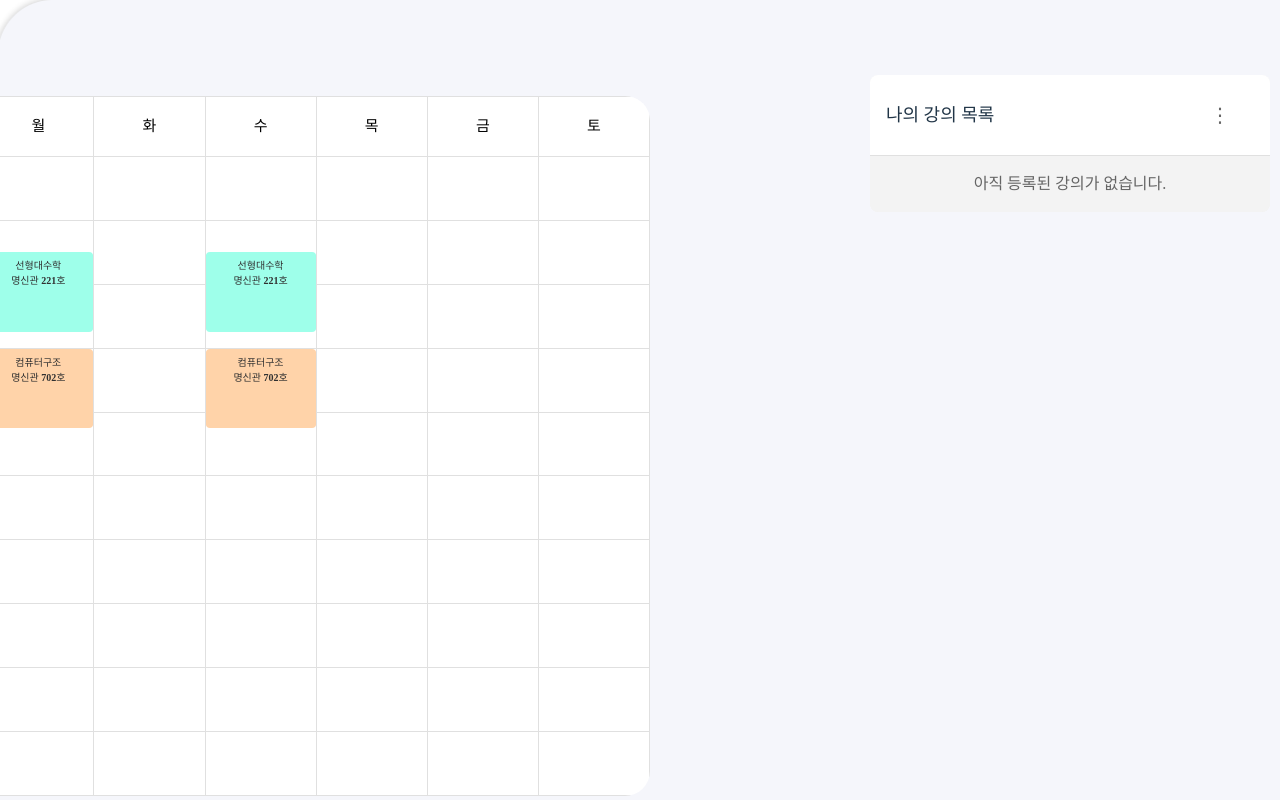
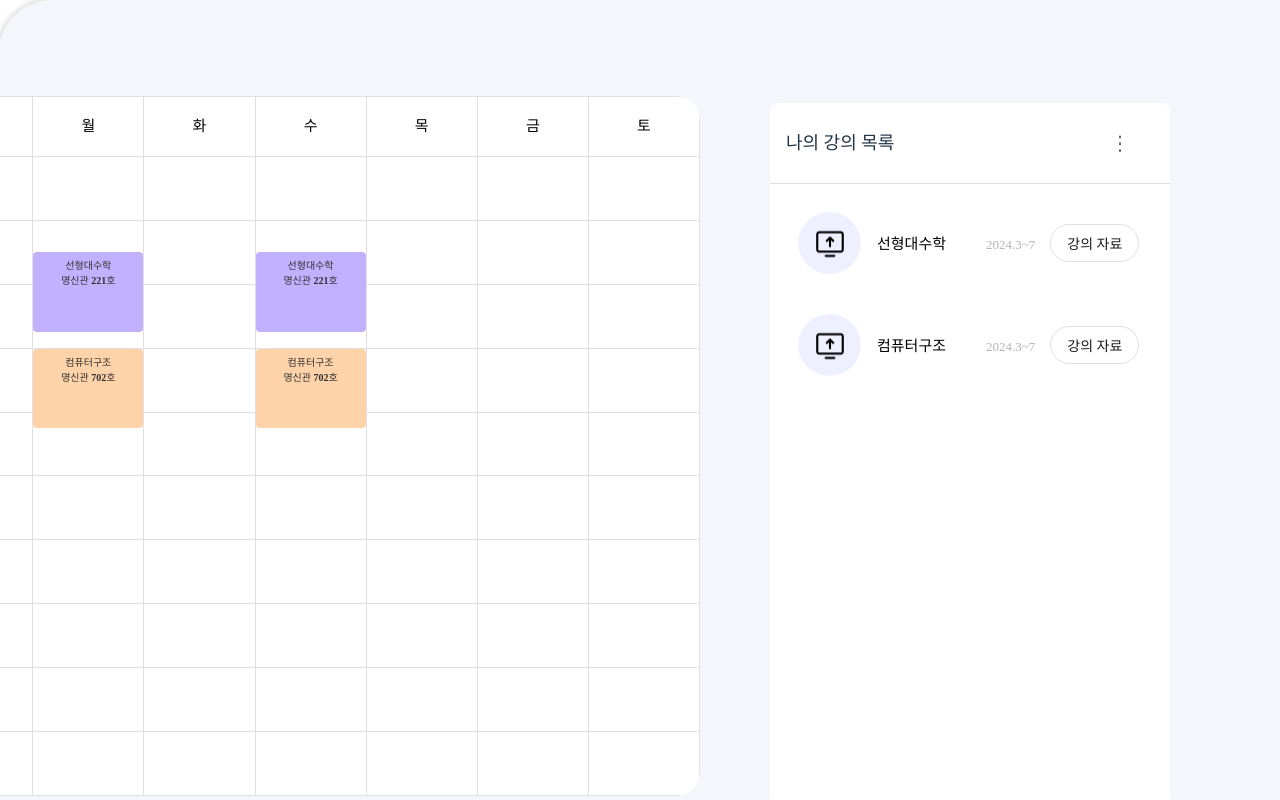
Before and after one commit to WEBFINITE-solux/WEBFINITE-FE, a React (Vite) app: page /timetable in a window 1280 px wide. Shown: the top 800 px of the page. Built offline with nearby package versions, Linux system fonts and the light colour scheme.

Commit message:
feat : 기본 구조 완성

```diff
--- a/src/component/timetable/CourseList.tsx
+++ b/src/component/timetable/CourseList.tsx
@@ -2,15 +2,21 @@ import React from "react";
 import styled from "styled-components";
 
 type Course = {
-  id: number;
-  title: string;
+  course_id: number;
+  course_title: string;
+  period: string;
+  day: string[];
+  start_time: string;
+  end_time: string;
   location: string;
-  time: string;
+  color?: string;
 };
 
-const CourseList: React.FC = () => {
-  const courses: Course[] = [];
+type CourseListProps = {
+  courses: Course[];
+};
 
+const CourseList: React.FC<CourseListProps> = ({ courses }) => {
   return (
     <Container>
       <Header>
@@ -23,11 +29,13 @@ const CourseList: React.FC = () => {
         ) : (
           <CourseListContainer>
             {courses.map((course) => (
-              <CourseItem key={course.id}>
-                <CourseTitle>{course.title}</CourseTitle>
-                <CourseDetails>
-                  {course.location} | {course.time}
-                </CourseDetails>
+              <CourseItem key={course.course_id}>
+                <CourseIconContainer src="/courseImg.png" alt="강의 이미지" />
+                <CourseInfo>
+                  <CourseTitle>{course.course_title}</CourseTitle>
+                  <CoursePeriod>{course.period}</CoursePeriod>
+                </CourseInfo>
+                <UploadButton>강의 자료</UploadButton>
               </CourseItem>
             ))}
           </CourseListContainer>
@@ -41,11 +49,14 @@ export default CourseList;
 
 const Container = styled.div`
   width: 400px;
-  height: 100%;
-  background-color: #f3f3f3;
+  height: 700px;
+  background-color: #ffffff;
   border-radius: 8px;
-  display: flex;
+  position: absolute;
+  top: 28px;
+  right: 100px;
   flex-direction: column;
+  overflow: hidden;
 `;
 
 const Header = styled.div`
@@ -75,10 +86,10 @@ const OptionsButton = styled.button`
 const Content = styled.div`
   flex: 1;
   display: flex;
-  justify-content: center;
+  flex-direction: column;
   align-items: center;
   padding: 16px;
-  background-color: #f3f3f3;
+  background-color: #ffffff;
   border-radius: 0 0 8px 8px;
 `;
 
@@ -93,27 +104,68 @@ const CourseListContainer = styled.div`
   width: 100%;
   display: flex;
   flex-direction: column;
-  gap: 12px;
+  gap: 16px;
 `;
 
 const CourseItem = styled.div`
-  background-color: #ffffff;
-  border: 1px solid #e0e0e0;
-  border-radius: 8px;
+  display: flex;
+  align-items: center;
   padding: 12px;
+  background-color: none;
+  width: 400px;
+`;
+
+const CourseIconContainer = styled.img`
+  width: 63px;
+  height: 62px;
+  background-color: none;
+  border-radius: 50%;
   display: flex;
-  flex-direction: column;
+  justify-content: center;
+  align-items: center;
+  margin-right: 16px;
+`;
+
+const CourseInfo = styled.div`
+  display: flex;
+  flex-direction: row;
+  justify-content: space-between;
+  align-items: center;
+  gap: 40px;
+  margin-top: 3px;
 `;
 
 const CourseTitle = styled.div`
+  color: #000;
   font-family: Pretendard;
-  font-size: 16px;
-  font-weight: bold;
-  margin-bottom: 4px;
+  font-size: 15px;
+  font-style: normal;
+  font-weight: 600;
+  line-height: 150%;
 `;
 
-const CourseDetails = styled.div`
+const CoursePeriod = styled.div`
+  color: #b3b3b3;
+  font-family: Pretendard;
+  font-size: 13px;
+  font-style: normal;
+  font-weight: 400;
+  line-height: 150%;
+`;
+
+const UploadButton = styled.button`
+  border: 1px solid #e0e0e0;
+  border-radius: 28.858px;
+  background: #fff;
+  padding: 8px 16px;
   font-family: Pretendard;
   font-size: 14px;
-  color: #656565;
+  font-weight: bold;
+  color: #1a1a1a;
+  cursor: pointer;
+  margin-left: 15px;
+
+  &:hover {
+    background-color: #f1f3f5;
+  }
 `;
--- a/src/component/timetable/TimetableComponent.tsx
+++ b/src/component/timetable/TimetableComponent.tsx
@@ -1,7 +1,8 @@
-import React, { useState } from "react";
+import React from "react";
 import styled from "styled-components";
 
 type Course = {
+  course_id: number;
   course_title: string;
   period: string;
   day: string[];
@@ -11,33 +12,11 @@ type Course = {
   color?: string;
 };
 
-const TimetableComponent: React.FC = () => {
-  const colors = ["#FFD3A9", "#C2B1FF", "#FF9E9E", "#95BAFF", "#9EFFEA"];
+type TimetableProps = {
+  courses: Course[];
+};
 
-  const [courses, setCourses] = useState<Course[]>(
-    [
-      {
-        course_title: "선형대수학",
-        period: "2024-01-10",
-        day: ["MON", "WED"],
-        start_time: "10:30",
-        end_time: "11:45",
-        location: "명신관 221호",
-      },
-      {
-        course_title: "컴퓨터구조",
-        period: "2024-01-10",
-        day: ["MON", "WED"],
-        start_time: "12:00",
-        end_time: "13:15",
-        location: "명신관 702호",
-      },
-    ].map((course) => ({
-      ...course,
-      color: colors[Math.floor(Math.random() * colors.length)],
-    }))
-  );
-
+const TimetableComponent: React.FC<TimetableProps> = ({ courses }) => {
   const dayMap: Record<string, string> = {
     SUN: "일",
     MON: "월",
@@ -81,9 +60,9 @@ const TimetableComponent: React.FC = () => {
                         timeToNumber(course.start_time) < i + 10 &&
                         timeToNumber(course.end_time) > i + 9
                     )
-                    .map((course, idx) => (
+                    .map((course) => (
                       <CourseBlock
-                        key={idx}
+                        key={course.course_id}
                         style={{
                           height: `${
                             (timeToNumber(course.end_time) -
@@ -116,7 +95,7 @@ export default TimetableComponent;
 const Container = styled.div`
   position: absolute;
   top: 1px;
-  right: 600px;
+  right: 550px;
   align-items: center;
   padding: 20px;
   background-color: none;
--- a/src/pages/timetable.tsx
+++ b/src/pages/timetable.tsx
@@ -3,34 +3,71 @@ import styled from "styled-components";
 import TimetableComponent from "../component/timetable/TimetableComponent";
 import CourseList from "../component/timetable/courseList";
 
+type Course = {
+  course_id: number;
+  course_title: string;
+  period: string;
+  day: string[];
+  start_time: string;
+  end_time: string;
+  location: string;
+  color?: string;
+};
+
 const Timetable: React.FC = () => {
+  const colors = ["#FFD3A9", "#C2B1FF", "#FF9E9E", "#95BAFF", "#9EFFEA"];
+  const courses: Course[] = [
+    {
+      course_id: 1,
+      course_title: "선형대수학",
+      period: "2024.3~7",
+      day: ["MON", "WED"],
+      start_time: "10:30",
+      end_time: "11:45",
+      location: "명신관 221호",
+      color: colors[Math.floor(Math.random() * colors.length)],
+    },
+    {
+      course_id: 2,
+      course_title: "컴퓨터구조",
+      period: "2024.3~7",
+      day: ["MON", "WED"],
+      start_time: "12:00",
+      end_time: "13:15",
+      location: "명신관 702호",
+      color: colors[Math.floor(Math.random() * colors.length)],
+    },
+  ];
+
   return (
     <Container>
       <TimetableBack src="/timetableBackground.png" />
       <TimetableContainer>
-        <TimetableComponent />
-        <CourseList />
+        <TimetableComponent courses={courses} />
+        <CourseList courses={courses} />
       </TimetableContainer>
     </Container>
   );
 };
+
+export default Timetable;
 
 const Container = styled.div`
   display: flex;
   height: 100vh;
   background-color: #ffffff;
 `;
+
 const TimetableBack = styled.img`
   width: 1704px;
   height: 1079px;
   flex-shrink: 0;
   z-index: 1;
 `;
+
 const TimetableContainer = styled.div`
   z-index: 10;
   position: absolute;
   top: 75px;
   right: 10px;
 `;
-
-export default Timetable;
```
Also changed, not shown: public/courseImg.png (added).
